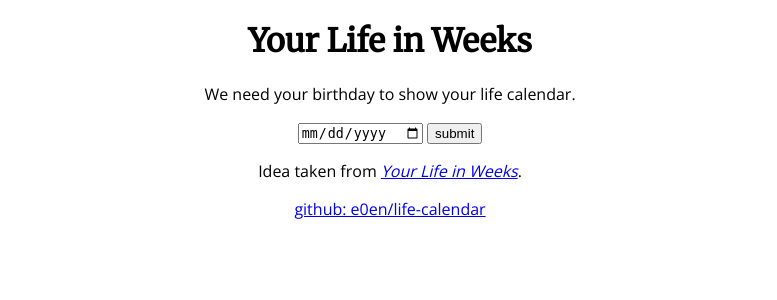
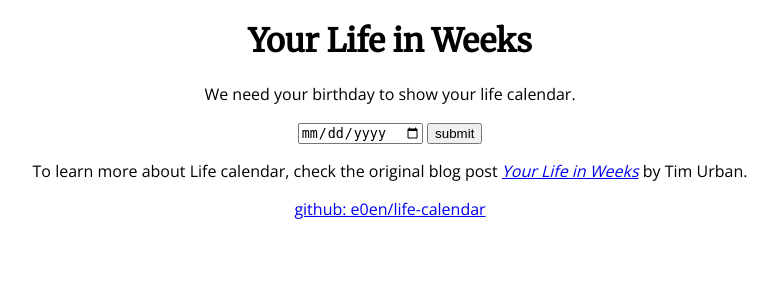
Before and after one commit to e0en/life-calendar, a Flask app: page / in a window 1280 px wide. Shown: the top 300 px of the page, without its empty margins (250-1027 px from the left). Run offline with Flask 2, Linux system fonts and the light colour scheme.

Commit message:
Update description for the source material

```diff
--- a/templates/index.html
+++ b/templates/index.html
@@ -52,7 +52,10 @@
       <input type="submit" value="submit" />
     </form>
     {% endif %}
-    <p>Idea taken from <cite><a href="https://waitbutwhy.com/2014/05/life-weeks.html">Your Life in Weeks</a></cite>.</p>
+    <p>
+      To learn more about Life calendar, check the original blog post
+      <cite><a href="https://waitbutwhy.com/2014/05/life-weeks.html">Your Life in Weeks</a></cite> by Tim Urban.
+    </p>
     <p><a href="https://github.com/e0en/life-calendar">github: e0en/life-calendar</a></p>
   </div>
 </body>
```
